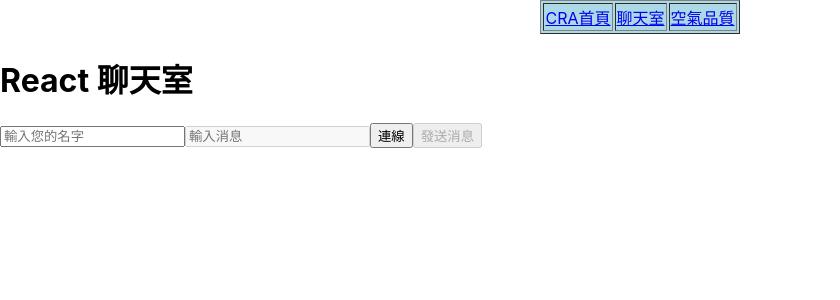
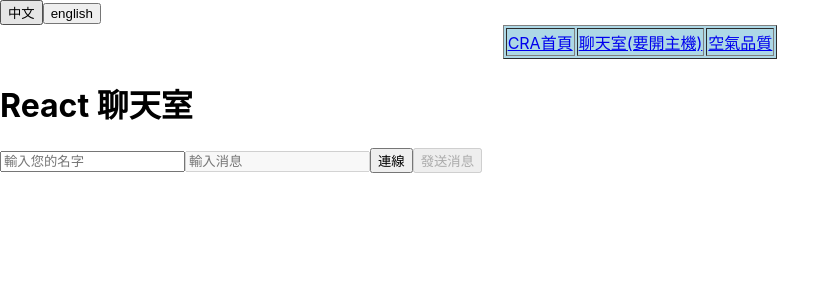
Before and after one commit to jasonchiou123/homework, a React (Create React App) app: page /Chat in a window 1280 px wide. Shown: the top 300 px of the page, without its empty margins (0-840 px from the left). Built offline with nearby package versions, Linux system fonts and the light colour scheme.

Commit message:
常用react包裝容器3合1

```diff
--- a/package.json
+++ b/package.json
@@ -6,8 +6,10 @@
     "@testing-library/jest-dom": "^5.17.0",
     "@testing-library/react": "^13.4.0",
     "@testing-library/user-event": "^13.5.0",
+    "i18next": "^23.11.5",
     "react": "^18.3.1",
     "react-dom": "^18.3.1",
+    "react-i18next": "^14.1.2",
     "react-router-dom": "^6.24.0",
     "react-scripts": "5.0.1",
     "socket.io": "^4.7.5",
--- a/src/App.js
+++ b/src/App.js
@@ -1,12 +1,16 @@
 import { BrowserRouter, Routes, Route } from "react-router-dom";
+import I18nRoot from './I18nRoot';
 import Chat  from './client';
 import Home from './Home';
 import Air from './Air';
 import Layout from './Layout';
 import NoPage from './NoPage';
+import Context from './Context.jsx';
 
 export default function App() {
   return (
+    <Context>
+    <I18nRoot>
     <BrowserRouter>
       <Routes>
         <Route path="/" element={<Layout />}>
@@ -17,5 +21,7 @@ export default function App() {
         </Route>
       </Routes>
     </BrowserRouter>
+    </I18nRoot>
+    </Context>
   );
 }
--- /dev/null
+++ b/src/Context.jsx
@@ -0,0 +1,15 @@
+import  React,{ useState } from 'react'
+
+export const myContext= React.createContext();
+
+export default function Context(props) {
+  const [str, setStr] = useState('abc');
+  const [state, setState] = useState(0);
+    return (
+     <div>
+    <myContext.Provider value={{str ,state,setState}}>
+    {props.children}
+    </myContext.Provider>
+     </div>
+   )
+}
--- a/src/Home.js
+++ b/src/Home.js
@@ -1,7 +1,13 @@
 import logo from './logo.svg';
 import './App.css';
+import { useTranslation } from 'react-i18next';
+import React, { useContext } from 'react';
+import {myContext} from './Context.jsx';
 
 export default function Home() {
+  const {str, state, setState } = useContext(myContext);
+  const { t } = useTranslation();
+
   return (
     <div className="App">
       <header className="App-header">
@@ -9,7 +15,12 @@ export default function Home() {
         <p>
           Edit <code>src/App.js</code> and save to reload.
         </p>
-
+        <hr />
+        {t('switch')} {/* 可受翻譯檔案影響的字詞 */}
+        <hr />
+        {str } --{ state}  {/* 透過Context取得全域資料 */}
+        <button onClick={() => setState(1)}> 修改全域資料 </button>
+        <hr />
         <a
           className="App-link"
           href="https://reactjs.org"
--- /dev/null
+++ b/src/I18nRoot.js
@@ -0,0 +1,35 @@
+// src/i18n.js
+import i18n from 'i18next';
+import { initReactI18next,I18nextProvider,useTranslation } from 'react-i18next';
+import en from './en.json';
+import tw from './zh-TW.json';
+
+const res = {
+  en: {
+    translation: en,
+  },
+  'zh-TW': {
+    translation: tw,
+  },
+};
+
+i18n.use(initReactI18next).init({
+  resources: res,
+  lng: 'zh-TW',             //預設語言
+  fallbackLng: 'zh-TW',     //如果當前切換的語言沒有對應的翻譯則使用這個語言，
+  interpolation: {
+    escapeValue: false,
+  },
+});
+
+export default function I18nRoot(props) {
+  const { i18n } = useTranslation();
+  return (
+  <I18nextProvider i18n={i18n}>
+    <button onClick={() => i18n.changeLanguage('zh-TW')}> 中文 </button>
+    <button onClick={() => i18n.changeLanguage('en')}> english </button>
+    <br />
+  {props.children}
+  </I18nextProvider>
+  );
+}
--- a/src/Layout.js
+++ b/src/Layout.js
@@ -10,7 +10,7 @@ export default function Layout() {
               <Link to="/">CRA首頁</Link>
             </td>
             <td>
-              <Link to="/Chat">聊天室</Link>
+              <Link to="/Chat">聊天室(要開主機)</Link>
             </td>
             <td>
               <Link to="/Air">空氣品質</Link>
--- /dev/null
+++ b/src/en.json
@@ -0,0 +1,4 @@
+{
+  "title": "title",
+  "switch": "switch"
+}
--- /dev/null
+++ b/src/zh-TW.json
@@ -0,0 +1,4 @@
+{
+  "title": "標題",
+  "switch": "切換"
+}
```
Also changed, not shown: 1 other file (tests, documents, lock files or other folders).
